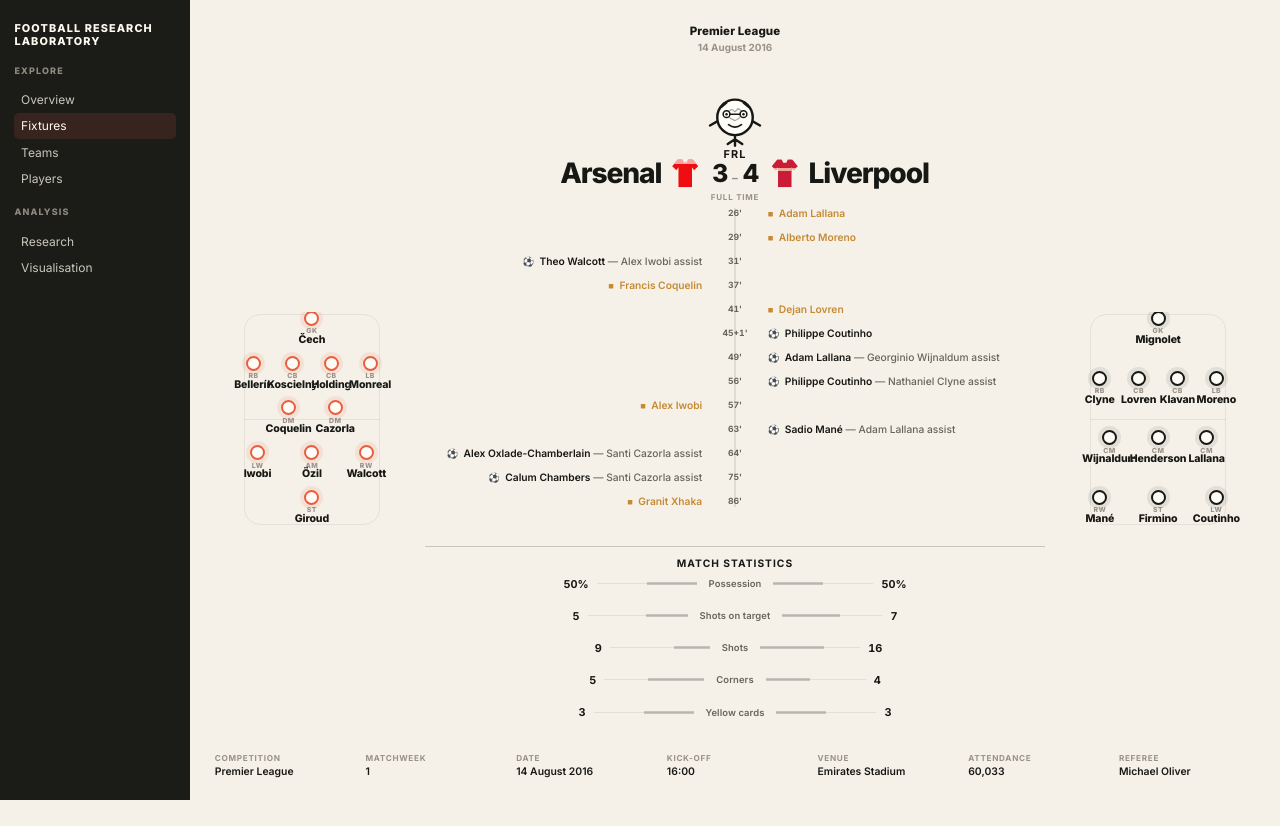
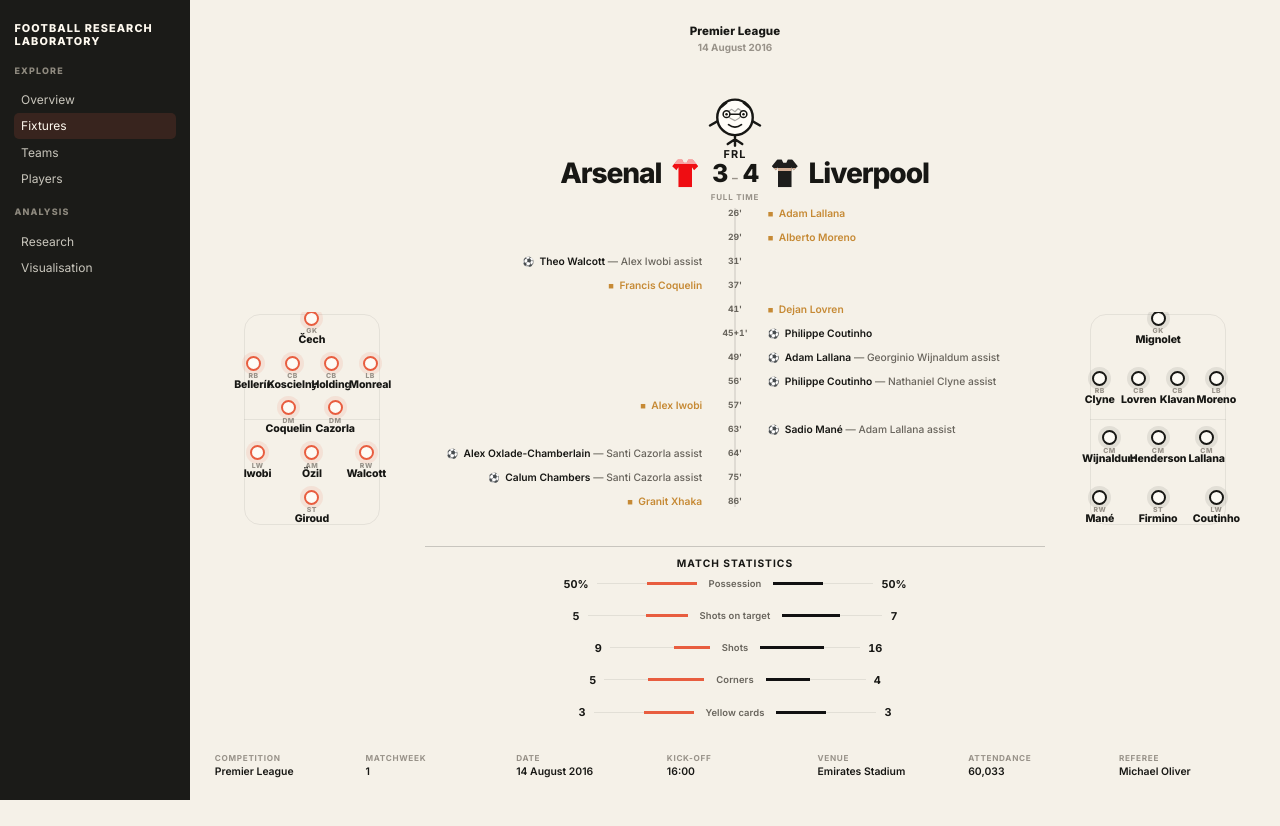
Before and after one commit to dallum96-gif/football-research-lab, a Next.js app in the folder web/: page /fixtures/1/1 in a window 1280 px wide. Built offline with nearby package versions, Linux system fonts and the light colour scheme.

Commit message:
Update Liverpool kit and away statistics colour

```diff
--- a/web/src/app/fixtures/[season]/[fixtureId]/FixtureOverview.module.css
+++ b/web/src/app/fixtures/[season]/[fixtureId]/FixtureOverview.module.css
@@ -24,7 +24,7 @@
 .kitBody { position: absolute; inset: 1px 2px 2px; width: 26px; height: 28px; clip-path: polygon(22% 0,38% 0,44% 12%,56% 12%,62% 0,78% 0,100% 25%,84% 39%,76% 28%,76% 100%,24% 100%,24% 28%,16% 39%,0 25%); background: var(--kit-colour); }
 .kitSleeve, .kitSleeveRight { display: none; }
 .arsenal { --kit-colour: #ef0107; }
-.liverpool { --kit-colour: #c8102e; }
+.liverpool { --kit-colour: #111111; }
 .arsenal .kitBody::after { content: ""; position: absolute; inset: 0; background: linear-gradient(to bottom, rgba(255,255,255,.9) 0 17%, transparent 17% 100%); opacity: .68; }
 .liverpool .kitBody::after { content: ""; position: absolute; inset: 0; background: linear-gradient(to bottom, transparent 30%, rgba(244,197,168,.84) 30% 42%, transparent 42% 100%); }
 
@@ -149,8 +149,8 @@
 .statLabel { color: var(--frl-muted); font-size: .59rem; font-weight: 600; letter-spacing: .01em; text-align: center; white-space: nowrap; }
 .statTrack { position: relative; height: 1px; background: color-mix(in srgb, var(--frl-border) 70%, transparent); width: min(13vw, 100px); }
 .statTrack::after { content: ""; position: absolute; top: -1px; bottom: -1px; background: var(--frl-border-strong); }
-.statHome .statTrack::after { right: 0; width: var(--home-share); }
-.statAway .statTrack::after { left: 0; width: var(--away-share); }
+.statHome .statTrack::after { right: 0; width: var(--home-share); background: var(--frl-accent); }
+.statAway .statTrack::after { left: 0; width: var(--away-share); background: #111111; }
 
 .metadata { grid-column: 1 / -1; position: relative; display: grid; grid-template-columns: repeat(7, minmax(0, 1fr)); gap: .9rem; padding-top: .6rem; }
 .metadataItem { min-width: 0; }
```
